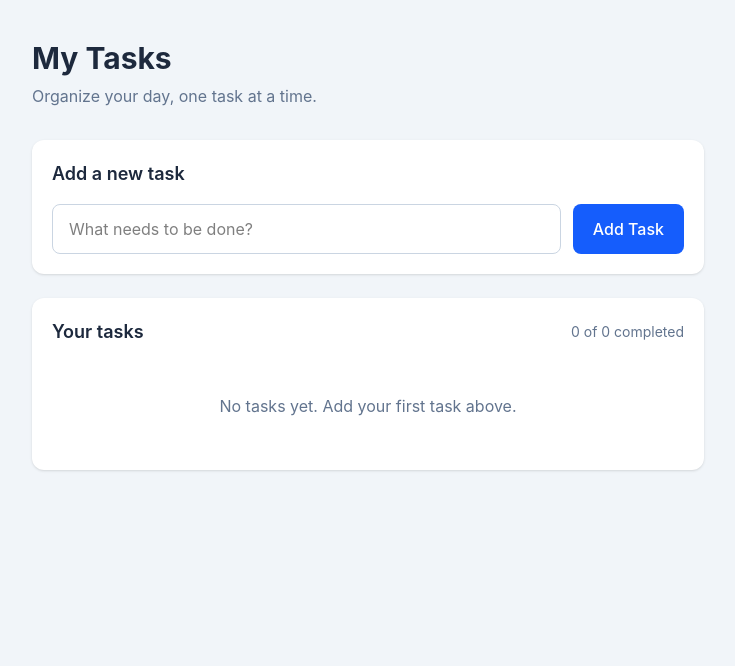
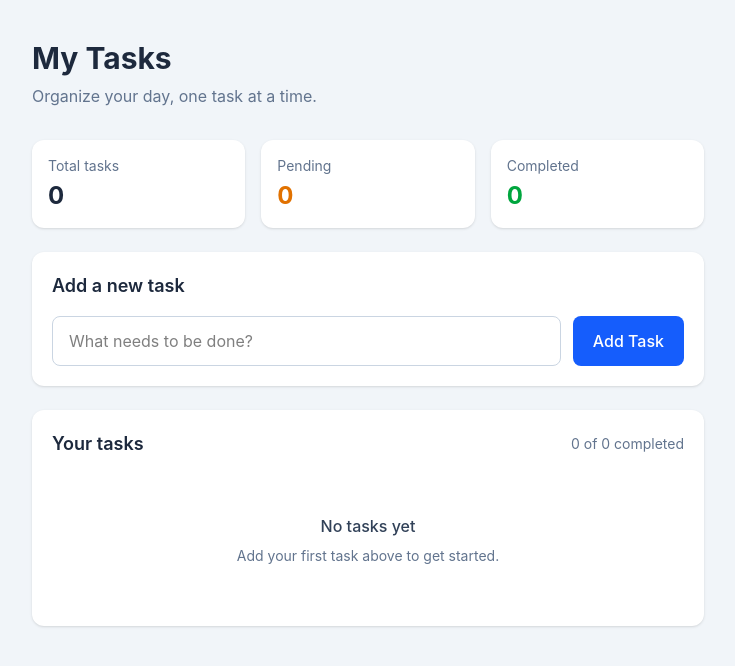
Before and after one commit to royhamlinjr/To-Do-List-Application, a React (Vite) app in the folder frontend/: page / in a window 1280 px wide. Shown: the top 666 px of the page, without its empty margins (272-1007 px from the left). Built offline with nearby package versions, Linux system fonts and the light colour scheme.

Commit message:
feat: add task statistics display and improve empty task message

```diff
--- a/frontend/src/App.tsx
+++ b/frontend/src/App.tsx
@@ -45,6 +45,9 @@ function handleDeleteTask(id: number) {
   )
 }
 
+const completedCount = tasks.filter((task) => task.completed).length
+const pendingCount = tasks.length - completedCount
+
 
   return (
     <main className="min-h-screen bg-slate-100 px-4 py-10">
@@ -57,6 +60,31 @@ function handleDeleteTask(id: number) {
             Organize your day, one task at a time.
           </p>
         </header>
+
+
+        <div className="mb-6 grid grid-cols-1 gap-4 sm:grid-cols-3">
+          <div className="rounded-xl bg-white p-4 shadow-sm">
+            <p className="text-sm text-slate-500">Total tasks</p>
+            <p className="mt-1 text-2xl font-bold text-slate-800">
+              {tasks.length}
+            </p>
+          </div>
+
+          <div className="rounded-xl bg-white p-4 shadow-sm">
+            <p className="text-sm text-slate-500">Pending</p>
+            <p className="mt-1 text-2xl font-bold text-amber-600">
+              {pendingCount}
+            </p>
+          </div>
+
+          <div className="rounded-xl bg-white p-4 shadow-sm">
+            <p className="text-sm text-slate-500">Completed</p>
+            <p className="mt-1 text-2xl font-bold text-green-600">
+              {completedCount}
+            </p>
+          </div>
+        </div>
+
 
         <section className="rounded-xl bg-white p-5 shadow-sm">
           <h2 className="mb-4 text-lg font-semibold text-slate-800">
@@ -103,9 +131,16 @@ function handleDeleteTask(id: number) {
           </div>
 
           {tasks.length === 0 ? (
-            <p className="py-8 text-center text-slate-500">
-              No tasks yet. Add your first task above.
+
+          <div className="py-10 text-center">
+            <p className="text-base font-medium text-slate-700">
+              No tasks yet
             </p>
+            <p className="mt-2 text-sm text-slate-500">
+              Add your first task above to get started.
+            </p>
+          </div>
+
           ) : (
 
           <ul className="divide-y divide-slate-100">
```
